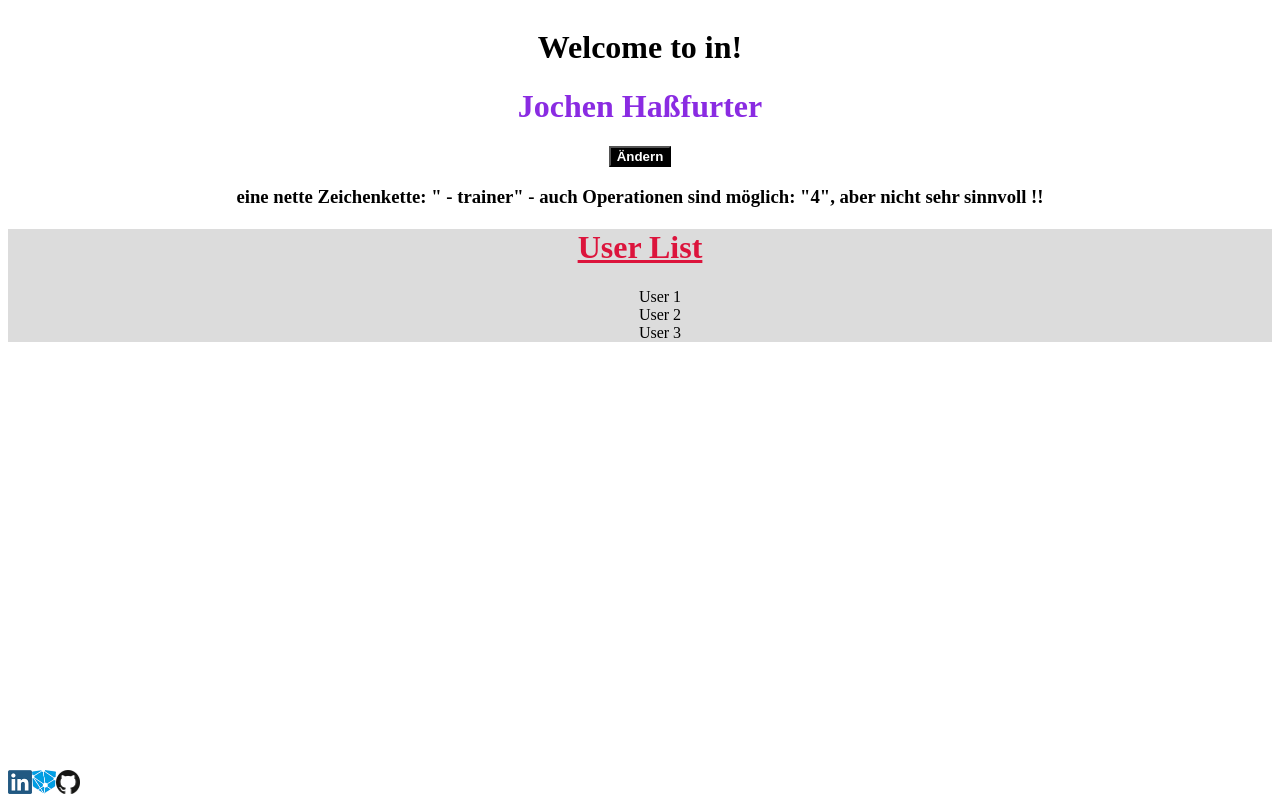
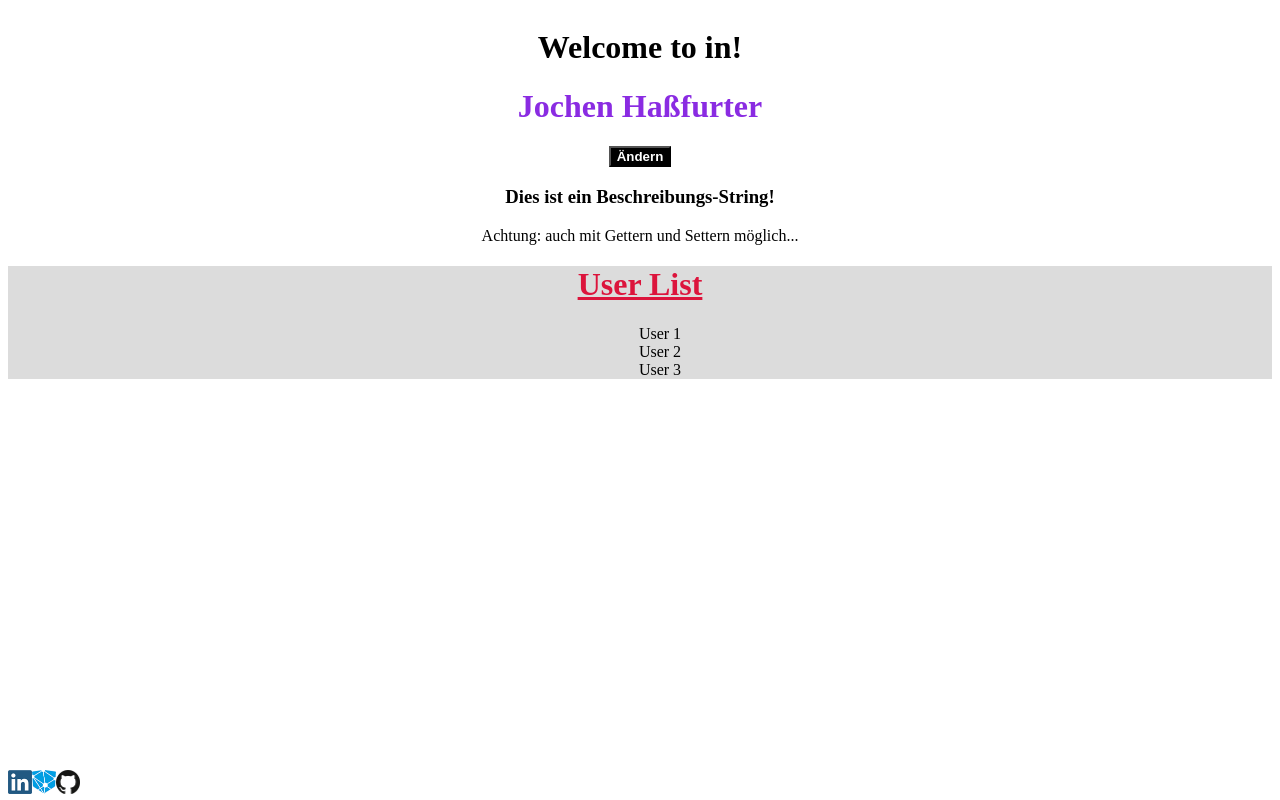
Before and after one commit to Mesqualito/Angular_TryOut, an Angular app: page / in a window 1280 px wide. Built offline with nearby package versions, Linux system fonts and the light colour scheme.

Commit message:
- Bindungen über Eigenschaften direkt - Bindungen über Getter und Setter privater Eigenschaften (hier: EcmaScript 5)

```diff
--- a/src/app/user/user-name/user-name.component.html
+++ b/src/app/user/user-name/user-name.component.html
@@ -1 +1,2 @@
-<h3>eine nette Zeichenkette: "{{' - trainer'}}" - auch Operationen sind möglich: "{{ 1 + 3 }}", aber nicht sehr sinnvoll !!</h3>
+<h3>{{ description }}</h3>
+<p>{{ privateDescription }}</p>
--- a/src/app/user/user-name/user-name.component.ts
+++ b/src/app/user/user-name/user-name.component.ts
@@ -6,6 +6,16 @@ import {Component, DoCheck, OnInit} from '@angular/core';
   styleUrls: ['./user-name.component.scss']
 })
 export class UserNameComponent implements OnInit, DoCheck {
+  get privateDescription(): string {
+    return 'Achtung: ' + this._privateDescription;
+  }
+
+  set privateDescription(value: string) {
+    this._privateDescription = value;
+  }
+
+  description = 'Dies ist ein Beschreibungs-String!';
+  private _privateDescription = 'auch mit Gettern und Settern möglich...';
 
   constructor() { }
 
```
